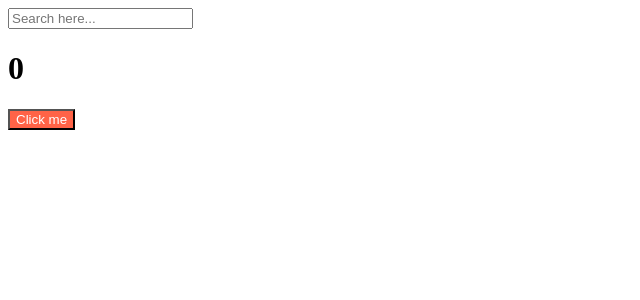
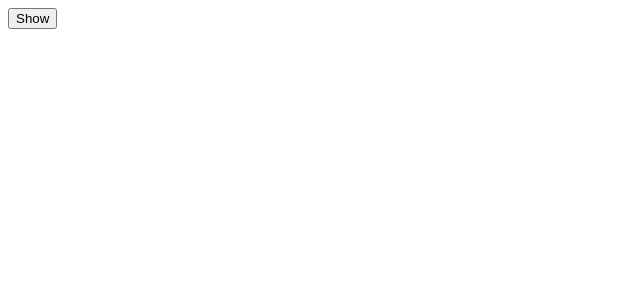
Before and after one commit to seokguu/230306_ReactJs, a React (Create React App) app: page / in a window 1280 px wide. Shown: the top 300 px of the page, without its empty margins (0-640 px from the left). Built offline with nearby package versions, Linux system fonts and the light colour scheme; the HTML template or start-up script is replaced by a standard one.

Commit message:
230306_2

```diff
--- a/src/App.js
+++ b/src/App.js
@@ -1,37 +1,21 @@
-import Button from './Button';
 import styles from './App.module.css';
 import { useState, useEffect } from 'react';
 
+function Hello() {
+  useEffect(() => {
+    console.log('created :)');
+    return () => console.log('destroyed :(');
+  }, []);
+  return <h1>Hello</h1>;
+}
+
 function App() {
-  const [counter, setValue] = useState(0);
-  const [keyword, setKeyword] = useState('');
-  const onClick = () => setValue((prev) => prev + 1);
-  const onChange = (event) => setKeyword(event.target.value);
-  useEffect(() => {
-    console.log('I run only once.');
-  }, []);
-  useEffect(() => {
-    if (keyword !== '' && keyword.length > 5) {
-      console.log("I run when 'keyword' changes");
-    }
-  }, [keyword]);
-  useEffect(() => {
-    console.log("I run when 'counter' changes");
-  }, [counter]);
-  useEffect(() => {
-    console.log("I run when 'counter & counter' changes");
-  }, [counter, keyword]);
-
+  const [showing, setShowing] = useState(false);
+  const onClick = () => setShowing((prev) => !prev);
   return (
     <div>
-      <input
-        value={keyword}
-        onChange={onChange}
-        type="text"
-        placeholder="Search here..."
-      />
-      <h1>{counter}</h1>
-      <button onClick={onClick}>Click me</button>
+      {showing ? <Hello /> : null}
+      <button onClick={onClick}>{showing ? 'Hide' : 'Show'}</button>
     </div>
   );
 }
--- a/src/Button.js
+++ /dev/null
@@ -1,12 +0,0 @@
-import PropTypes from 'prop-types';
-import styles from './Button.module.css';
-
-function Button({ text }) {
-  return <button className={styles.btn}>{text}</button>;
-}
-
-Button.propTypes = {
-  text: PropTypes.string.isRequired,
-};
-
-export default Button;
--- a/src/Button.module.css
+++ /dev/null
@@ -1,4 +0,0 @@
-button {
-  color: white;
-  background-color: tomato;
-}
```
